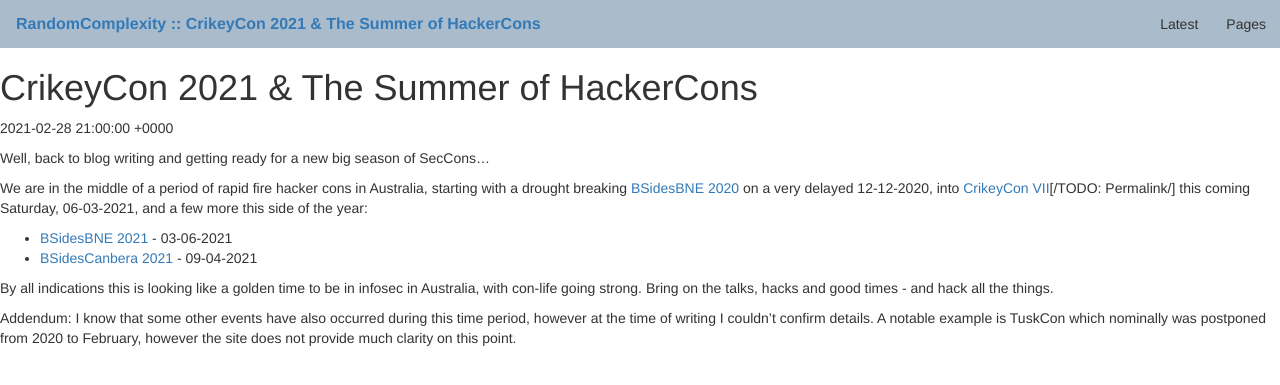
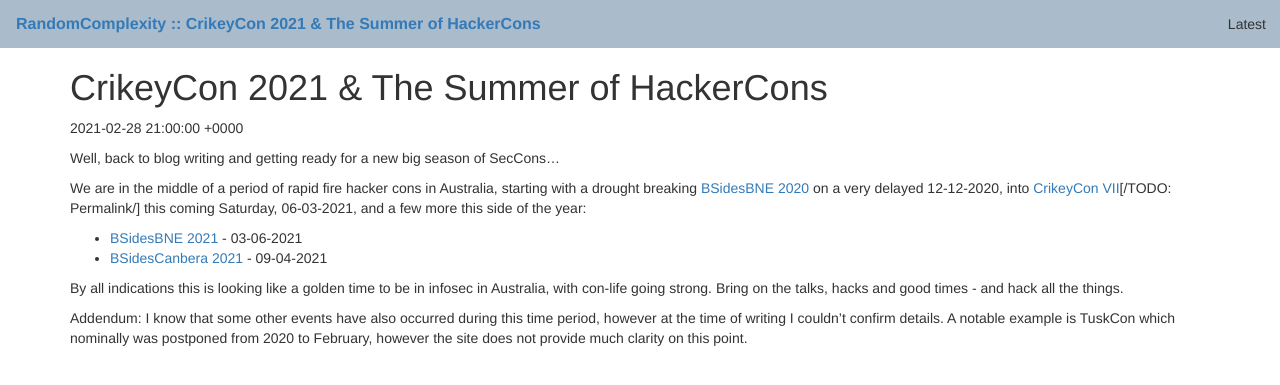
Before and after one commit to aussieklutz/aussieklutz.github.io, a Jekyll site: the page built from _posts/2021-03-01-the-summer-of-hackercons.markdown, in a window 1280 px wide. Shown: the top 385 px of the page. Built offline with Jekyll 4.4.1, drawn with Linux system fonts in a browser that asks for light colours.

Commit message:
Adjusting Theme

```diff
--- a/_includes/head.html
+++ b/_includes/head.html
@@ -5,5 +5,5 @@
     <meta name="viewport" content="width=device-width, initial-scale=1">
     <meta http-equiv="Content-Security-Policy" content="default-src 'none'; style-src 'self' https://maxcdn.bootstrapcdn.com; img-src 'self'; font-src 'self' fonts.googleapis.com https://maxcdn.bootstrapcdn.com; report-uri https://randomcomplexity.report-uri.com/r/d/csp/reportOnly; report-to https://randomcomplexity.report-uri.com/r/d/csp/reportOnly">
     <link rel="stylesheet" href="https://maxcdn.bootstrapcdn.com/bootstrap/3.3.7/css/bootstrap.min.css" integrity="sha384-BVYiiSIFeK1dGmJRAkycuHAHRg32OmUcww7on3RYdg4Va+PmSTsz/K68vbdEjh4u" crossorigin="anonymous">
-    <link rel="stylesheet" href="/css/main.css" integrity="sha256-U0jEjisNVXXXZksAYGLaGboFu0eOtN8bVEb0vs0mUQc=" crossorigin="anonymous">
+    <link rel="stylesheet" href="/css/main.css" integrity="sha256-QP+hXfwI38p/xJTwOw/YkqFY1G09jCxPUNFdtg/N0vM=" crossorigin="anonymous">
 </head>
--- a/_includes/header.html
+++ b/_includes/header.html
@@ -9,13 +9,6 @@
                     <li><a class="page-link" href="{{ thispost.url }}">{{ thispost.title | escape }}</a></li>{%- endfor -%}
                 </ul>
             </li>
-            <li class="menu_item">
-                <span>Pages</span>
-                <ul class="submenu_items">
-                    {%- for thispage in site.html_pages` -%}
-                    <li><a class="page-link" href="{{ thispage.url }}">{{ thispage.title | escape }}</a></li>{%- endfor -%}
-                </ul>
-            </li>
         </ul>
     </nav>
 </header>
--- a/_layouts/default.html
+++ b/_layouts/default.html
@@ -8,7 +8,7 @@
     {%- include header.html -%}
 
     <main class="page-content" aria-label="Content">
-      <div class="wrapper">
+      <div class="container">
         {{ content }}
       </div>
     </main>
```
